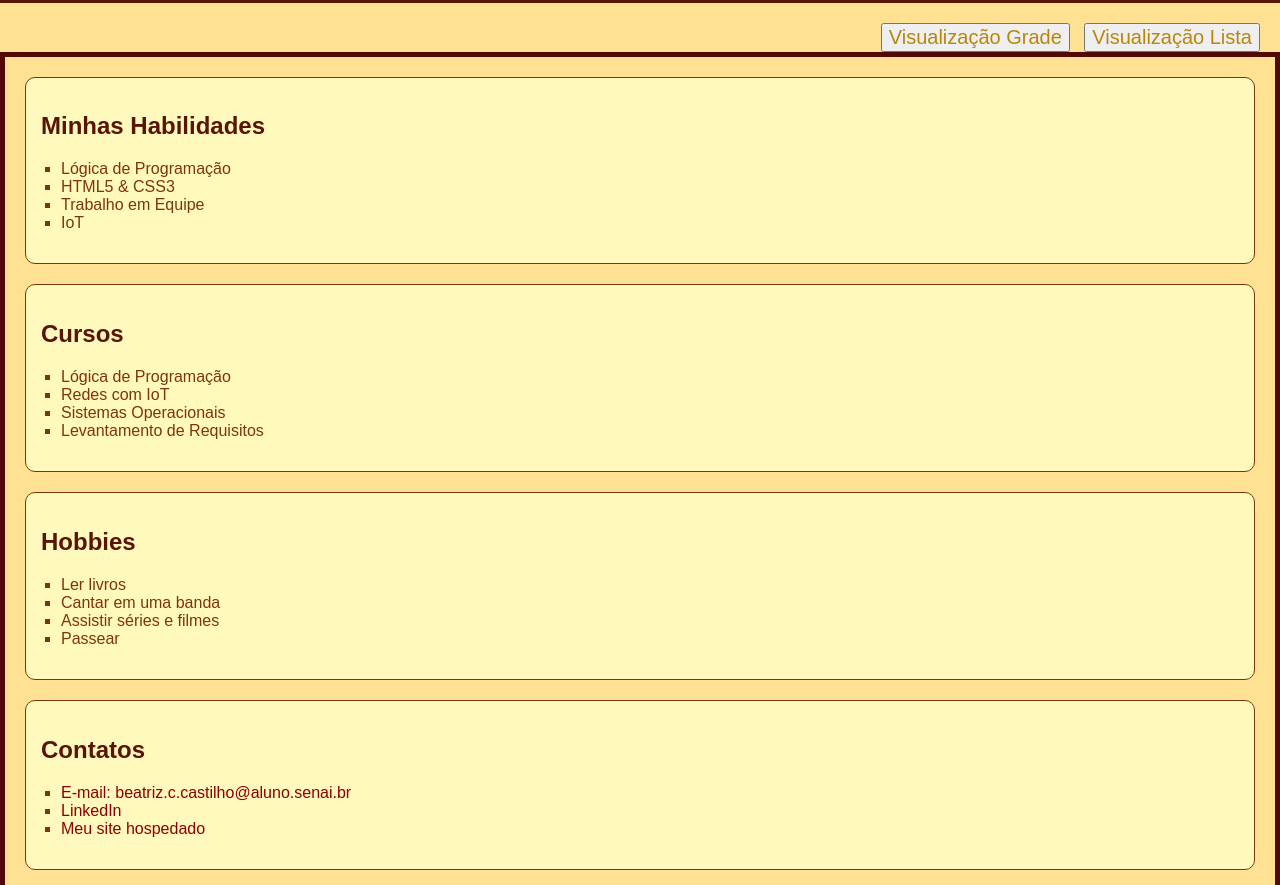
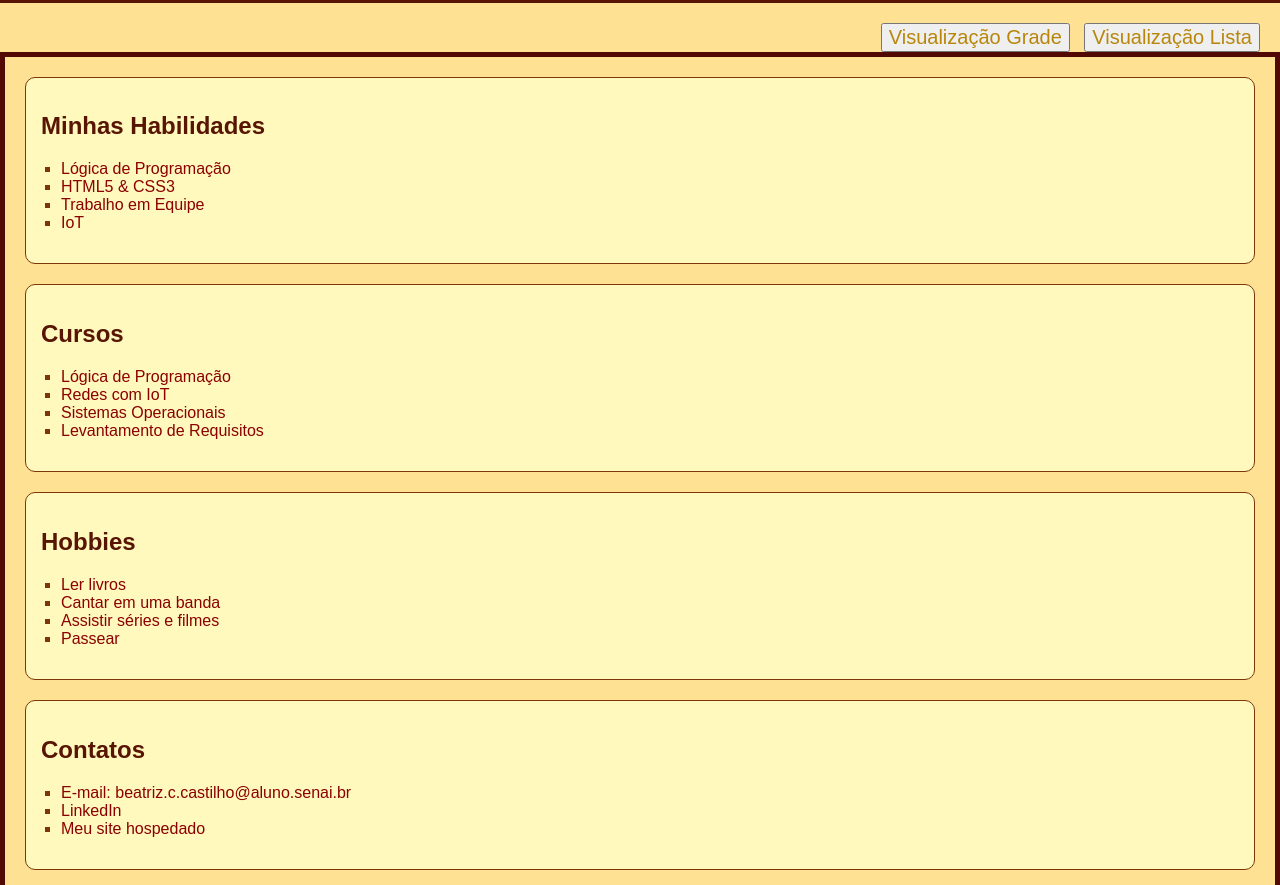
Before and after one commit to BeatrizCastilho/site-pessoal, a plain HTML site: page index.html in a window 1280 px wide. Shown: the part 215-1100 px from the top of the page. Drawn offline with Linux system fonts and the light colour scheme.

Commit message:
Update index.html

```diff
--- a/index.html
+++ b/index.html
@@ -114,30 +114,32 @@
         <section>
             <h2>Minhas Habilidades</h2>
             <ul>
-                <li>Lógica de Programação</li>
-                <li>HTML5 & CSS3</li>
-                <li>Trabalho em Equipe</li>
-                <li>IoT</li>
+
+                <li><a href="https://youtu.be/JaTf3dhx464?si=B6tDQzXay5U4f7bT" target="_blank">Lógica de Programação</a></li>
+                <li><a href="https://youtu.be/5Hn58p-hYC0?si=OBeIWlGokcUFr0Q0"target="_blank">HTML5 & CSS3</a></li>
+                <li><a href="https://youtu.be/oKn35nA9zdc?si=nrNRn9ePo2_hbuF8"target="_blank">Trabalho em Equipe</a></li>
+                <li><a href="https://youtu.be/9MgnhictWRg?si=M4Nv518kykDCjvug"target="_blank">IoT</a></li>
+
             </ul>
         </section>
 
         <section>
             <h2>Cursos</h2>
             <ul>
-                <li>Lógica de Programação</li>
-                <li>Redes com IoT</li>
-                <li>Sistemas Operacionais</li>
-                <li>Levantamento de Requisitos</li>
+                <li><a href="https://youtu.be/FF1wTboPbkc?si=y-taNb01-WShHNjW"target="_blank">Lógica de Programação</a></li>
+                <li><a href="https://youtu.be/Ikvs6B2591M?si=gw7AK7AsyrSwR8ey"target="_blank">Redes com IoT</a></li>
+                <li><a href="https://youtu.be/yjfB-asZVF4?si=zI93jJBGDuVu-UfW"target="_blank">Sistemas Operacionais</a></li>
+                <li><a href="https://youtu.be/YLd6AWKVyas?si=25owJuD9lkPhLDoa"target="_blank">Levantamento de Requisitos</a></li>
             </ul>
         </section>
 
         <section>
             <h2>Hobbies</h2>
             <ul>
-                <li>Ler livros</li>
-                <li>Cantar em uma banda</li>
-                <li>Assistir séries e filmes</li>
-                <li>Passear</li>
+                <li><a href="https://youtu.be/88SUXnFheyc?si=4plo3AUij-0WfPnA"target="_blank">Ler livros</a></li>
+                <li><a href="https://youtu.be/be2t3N5wgBI?si=Jr1BLGwnF9AvBhNu"target="_blank">Cantar em uma banda</a></li>
+                <li><a href="https://youtu.be/QdBe5Wu1sus?si=sOdJe_8eC2riwC_c"target="_blank">Assistir séries e filmes</a></li>
+                <li><a href="https://youtu.be/H3on5igqT64?si=XASHqL5ws49rRl1H"target="_blank">Passear</a></li>
             </ul>
         </section>
 
```
